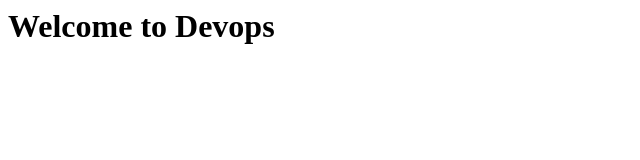
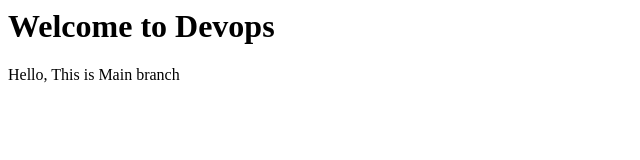
Before and after one commit to pravind4/mydevopsstudy, a plain HTML site: page index.html in a window 1280 px wide. Shown: the whole page, without its empty margins (0-640 px from the left). Drawn offline with Linux system fonts and the light colour scheme.

Commit message:
second line

```diff
--- a/index.html
+++ b/index.html
@@ -1 +1,2 @@
 <h1>Welcome to Devops</h1>
+<p>Hello, This is Main branch</p>
```
